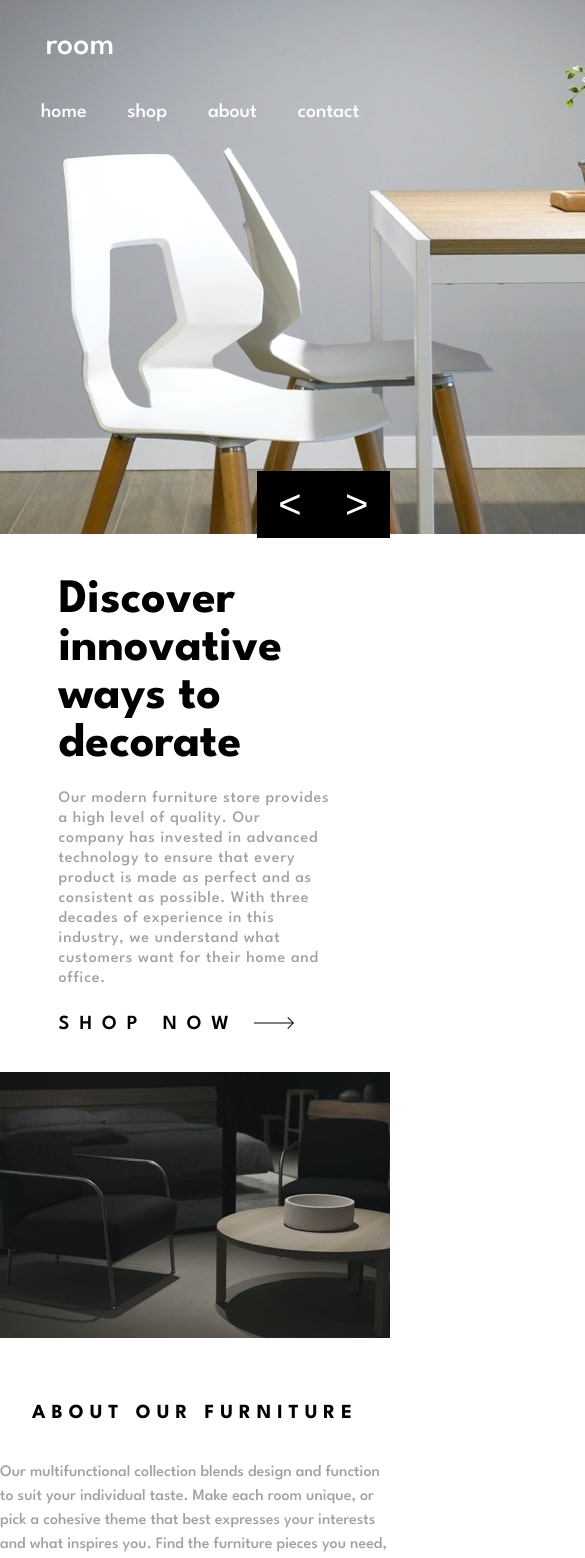
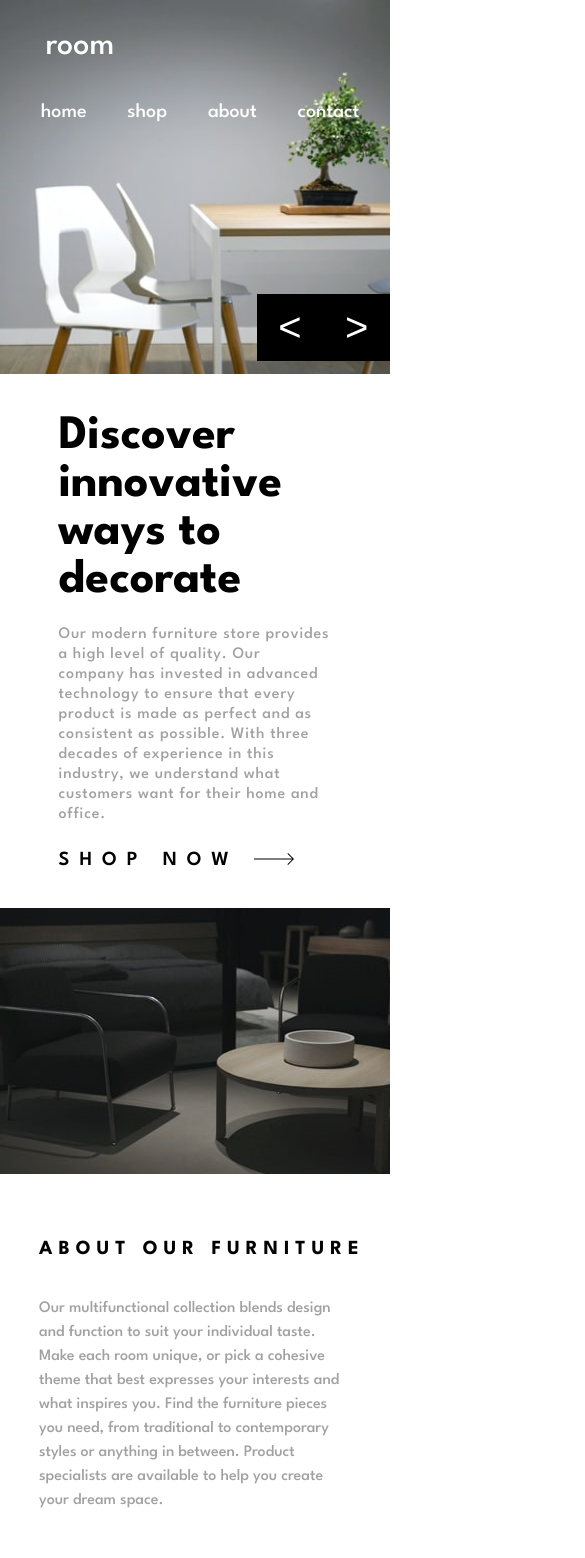
Before and after one commit to kabocha23/Room-Homepage, a React (Create React App) app: page / in a window 390 px wide. Shown: the top 1558 px of the page, 585 px wide, since content can reach past the window. Built offline with nearby package versions, Linux system fonts and the light colour scheme.

Commit message:
Working on mobile responsiveness

```diff
--- a/src/App.js
+++ b/src/App.js
@@ -1,4 +1,4 @@
-import React from 'react';
+import React, {useState, useEffect} from 'react';
 import Navbar from './components/Navbar/Navbar';
 import Gallery from './components/Gallery/Gallery';
 import About from './components/About/About';
@@ -6,10 +6,29 @@ import './App.css';
 
 const App = () => {
 
+  const [winWidth, setWinWidth] = useState(0)
+  const useWindowWidth = (size) => {
+
+    useEffect(() => {
+      const handleResize = () => {
+        setWinWidth(window.innerWidth)
+      }
+
+      window.addEventListener("resize", handleResize)
+
+      handleResize()
+
+      return () => {
+        window.removeEventListener("resize", handleResize)
+      }
+    }, [setWinWidth])
+
+    return useWindowWidth > size
+  }
 
   return (
     <div className='App'>
-      <Navbar />
+      <Navbar winWidth={winWidth}/>
       <Gallery />
       <About />
     </div>
--- a/src/components/About/About.css
+++ b/src/components/About/About.css
@@ -7,9 +7,8 @@
     font-family: 'League Spartan', sans-serif;
     overflow: hidden;
 }
-.about-first {
-    /* width: 100%; */
-}
+
+
 .about-first img {
     min-width: 100%;
     min-height: 100%;
@@ -41,9 +40,6 @@
 }
 
 
-.about-third {
-    /* width: 100%; */
-}
 .about-third img {
     min-width: 100%;
     min-height: 100%;
@@ -57,12 +53,12 @@
         height: auto;
         min-height: 0;
         width: 100%;
+        max-width: 100%;
         overflow: hidden;
     }
     .about-first {
         width: 100%;
     }
-
 
     .about-second {
         width: 100%;
@@ -71,12 +67,11 @@
         padding: 10% 0%;
     }
     #about-second-header {
-        margin-left: auto;
-        margin-right: auto;
+        margin-left: 10%;
     }
     #about-second-body {
-        margin-left: auto;
-        margin-right: auto;
+        margin-left: 10%;
+        margin-right: 10%;
     }
 
 
--- a/src/components/Gallery/Gallery.css
+++ b/src/components/Gallery/Gallery.css
@@ -10,6 +10,9 @@
     max-height: 100%;
     width: 60%;
     min-width: 50%;
+}
+.gallery-images-mob {
+    display: none;
 }
 .gallery-images img {
     min-width: 100%;
@@ -96,10 +99,14 @@
         min-height: 0;
     }
     .gallery-images {
+        display: none;
+    }
+    .gallery-images-mob {
+        display: flex;
         max-width: 100%;
         min-width: 0;
     }
-    .gallery-images img {
+    .gallery-images-mob img {
         min-width: 100%;
         min-height: 100%;
         overflow: hidden;
@@ -112,7 +119,7 @@
     .gallery-buttons {
         left: auto;
         right: 0;
-        top: -67px;
+        top: -5em;
     }
     .gallery-buttons button {
         background-color: black;
--- a/src/components/Gallery/Gallery.js
+++ b/src/components/Gallery/Gallery.js
@@ -2,6 +2,9 @@ import React, {useState} from 'react';
 import galleryFirst from '../../images/desktop-image-hero-1.jpg'
 import gallerySecond from '../../images/desktop-image-hero-2.jpg'
 import galleryThird from '../../images/desktop-image-hero-3.jpg'
+import galleryFirstMob from '../../images/mobile-image-hero-1.jpg'
+import gallerySecondMob from '../../images/mobile-image-hero-2.jpg'
+import galleryThirdMob from '../../images/mobile-image-hero-3.jpg'
 import galleryArrow from '../../images/icon-arrow.svg'
 import './Gallery.css';
 
@@ -24,7 +27,6 @@ const Gallery = () => {
         }
     }
     const [content, setContent] = useState([
-
         ["Discover innovative ways to decorate","Our modern furniture store provides a high level of quality. Our company has invested in advanced technology to ensure that every product is made as perfect and as consistent as possible. With three decades of experience in this industry, we understand what customers want for their home and office."],
         ["We are available all across the globe","With stores all over the world, it's easy for you to find furniture for your home or place of business. Locally, we're in most major cities throughout the country. Find the branch nearest you using our store locator. Any questions? Don't hesitate to contact us today."],
         ["Manufactured with the best materials","We provide unmatched quality, comfort, and style for property owners across the country. Our experts combine form and function in bringing your vision to life. Create a room in your own style with our collection and make your property a reflection of you and what you love."]
@@ -40,7 +42,14 @@ const Gallery = () => {
                             ? <img src={gallerySecond} alt='gallery-second'></img>
                             : <img src={galleryThird} alt='gallery-third'></img>
                     }
-
+                </div>
+                <div className='gallery-images-mob'>
+                    {select === 0
+                        ? <img src={galleryFirstMob} alt='gallery-first-mob'></img>
+                        : select === 1
+                            ? <img src={gallerySecondMob} alt='gallery-second-mob'></img>
+                            : <img src={galleryThirdMob} alt='gallery-third-mob'></img>
+                    }
                 </div>
                 <div className='gallery-text'>
                     <h1>{content[select][0]}</h1>
```
